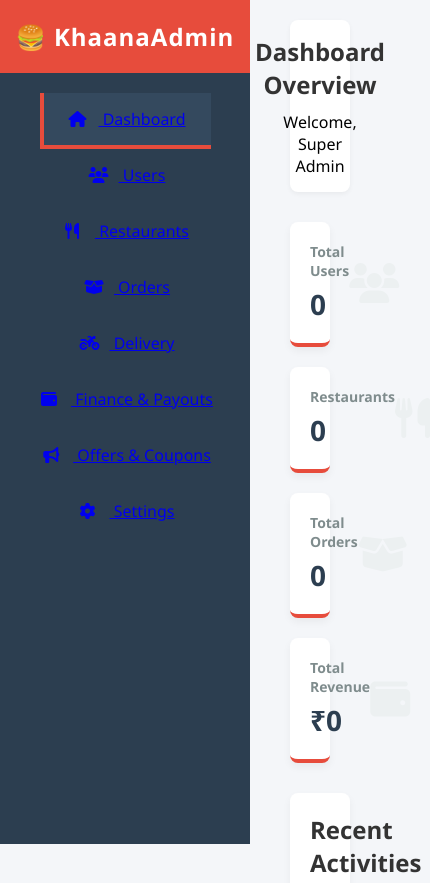
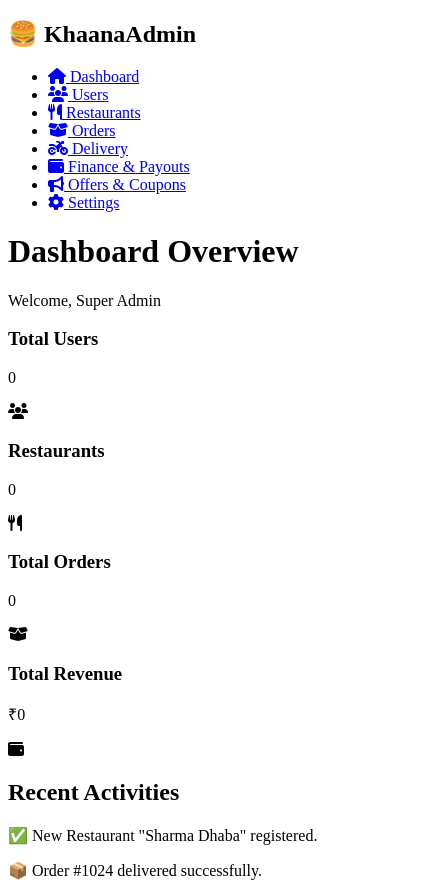
Before and after one commit to rupeshbuddhu78-dev/KhaanaLeAao, a website: page public/index.html in a window 390 px wide. Shown: the top 883 px of the page, 430 px wide, since content can reach past the window. Drawn offline with Linux system fonts and the light colour scheme.

Commit message:
Update style.css

```diff
--- a/public/style.css
+++ b/public/style.css
@@ -1,197 +1,3 @@
-/* admindasboad */
-
-* {
-    margin: 0;
-    padding: 0;
-    box-sizing: border-box;
-    font-family: 'Segoe UI', Tahoma, Geneva, Verdana, sans-serif;
-}
-
-body {
-    display: flex;
-    background-color: #f4f6f9;
-}
-/* =========================================
-   📱 MOBILE RESPONSIVE DESIGN (MAGIC!)
-   ========================================= */
-@media (max-width: 768px) {
-    body {
-        flex-direction: column;
-    }
-
-    /* Sidebar ko top navigation bana diya */
-    .sidebar {
-        width: 100%;
-        height: auto;
-        position: relative;
-    }
-
-    .menu {
-        display: flex;
-        flex-wrap: wrap;
-        justify-content: center;
-        padding: 10px 0;
-    }
-
-    .menu li {
-        padding: 10px 15px;
-        font-size: 14px;
-        border-left: none;
-        border-bottom: 4px solid transparent;
-    }
-
-    /* Active menu item ke niche line aayegi */
-    .menu li:hover, .menu li.active {
-        border-left: none;
-        border-bottom: 4px solid #e74c3c;
-    }
-
-    /* Main content ko full width de di */
-    .main-content {
-        margin-left: 0;
-        width: 100%;
-        padding: 15px;
-    }
-
-    /* Header ko center kar diya */
-    header {
-        flex-direction: column;
-        gap: 10px;
-        text-align: center;
-    }
-
-    /* Stats Cards ko ek ke niche ek (stack) kar diya */
-    .stats-grid {
-        flex-direction: column;
-        gap: 15px;
-    }
-
-    .card {
-        width: 100%;
-    }
-}
-
-/* SIDEBAR DESIGN */
-.sidebar {
-    width: 250px;
-    height: 100vh;
-    background-color: #2c3e50;
-    color: white;
-    position: fixed;
-}
-
-.sidebar h2 {
-    text-align: center;
-    padding: 20px 0;
-    background-color: #e74c3c; /* Food app red color */
-    letter-spacing: 1px;
-}
-
-.menu {
-    list-style: none;
-    padding-top: 20px;
-}
-
-.menu li {
-    padding: 15px 25px;
-    font-size: 16px;
-    cursor: pointer;
-    transition: 0.3s;
-    border-left: 4px solid transparent;
-}
-
-.menu li i {
-    margin-right: 10px;
-    width: 20px;
-}
-
-.menu li:hover, .menu li.active {
-    background-color: #34495e;
-    border-left: 4px solid #e74c3c;
-}
-
-/* MAIN CONTENT DESIGN */
-.main-content {
-    margin-left: 250px;
-    padding: 20px 40px;
-    width: calc(100% - 250px);
-}
-
-header {
-    display: flex;
-    justify-content: space-between;
-    align-items: center;
-    margin-bottom: 30px;
-    background: white;
-    padding: 15px 20px;
-    border-radius: 8px;
-    box-shadow: 0 2px 5px rgba(0,0,0,0.05);
-}
-
-header h1 {
-    color: #333;
-    font-size: 24px;
-}
-
-/* CARDS DESIGN */
-.stats-grid {
-    display: flex;
-    justify-content: space-between;
-    gap: 20px;
-    margin-bottom: 30px;
-}
-
-.card {
-    background: white;
-    padding: 20px;
-    border-radius: 8px;
-    width: 25%;
-    display: flex;
-    justify-content: space-between;
-    align-items: center;
-    box-shadow: 0 4px 8px rgba(0,0,0,0.05);
-    border-bottom: 4px solid #e74c3c;
-}
-
-.card h3 {
-    font-size: 14px;
-    color: #7f8c8d;
-    margin-bottom: 5px;
-}
-
-.card p {
-    font-size: 28px;
-    font-weight: bold;
-    color: #2c3e50;
-}
-
-.card-icon {
-    font-size: 40px;
-    color: #ecf0f1;
-}
-
-/* RECENT ACTIVITY */
-.recent-section {
-    background: white;
-    padding: 20px;
-    border-radius: 8px;
-    box-shadow: 0 4px 8px rgba(0,0,0,0.05);
-}
-
-.recent-section h2 {
-    color: #333;
-    margin-bottom: 15px;
-}
-
-.activity-box p {
-    padding: 12px;
-    border-bottom: 1px solid #eee;
-    color: #555;
-}
-
-.activity-box p:last-child {
-    border-bottom: none;
-}
 
 
 /* =========================================
```
